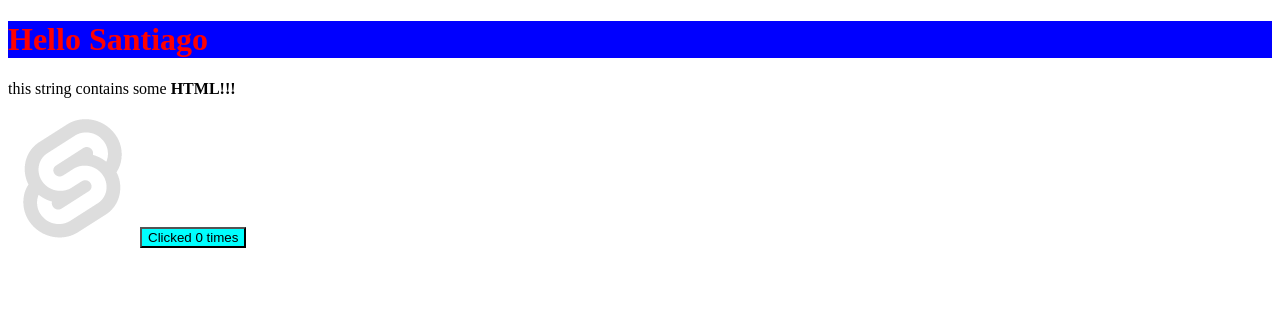
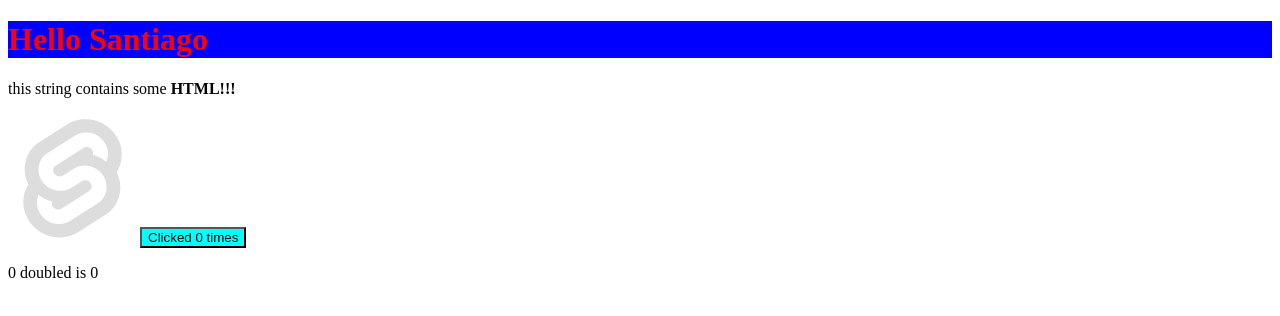
Before and after one commit to tvsanti/svelte-tutorial, a SvelteKit app: page / in a window 1280 px wide. Shown: the top 316 px of the page. Built offline with nearby package versions, Linux system fonts and the light colour scheme.

Commit message:
More reactivity

```diff
--- a/src/routes/NestedButton.svelte
+++ b/src/routes/NestedButton.svelte
@@ -1,13 +1,17 @@
 <script>
     let count = 0;
+    $: doubled = count * 2
 
+    $: if (count >= 5) {
+        alert(2)
+    }
     function increment() {
         count += 1
     }
 </script>
 
 <button on:click={increment}>Clicked {count} {count === 1 ? "time" : "times"}</button>
-
+<p>{count} doubled is {doubled}</p>
 <style>
     button {
         background-color: aqua;
```
